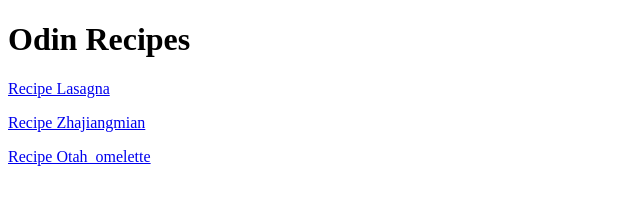
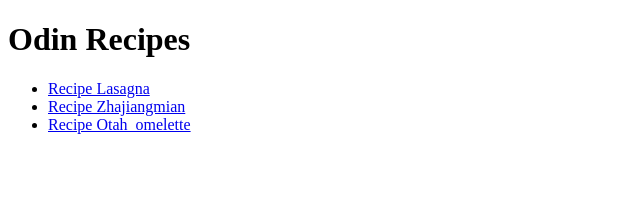
Before and after one commit to markymarkgao/odin-recipes, a plain HTML site: page index.html in a window 1280 px wide. Shown: the whole page, without its empty margins (0-640 px from the left). Drawn offline with Linux system fonts and the light colour scheme.

Commit message:
edit index.html version1.0

```diff
--- a/index.html
+++ b/index.html
@@ -7,9 +7,12 @@
 </head>
 <body>
     <h1>Odin Recipes</h1>
-    <p><a href="./recipes/lasagna.html" target="_blank" rel="noopener noreferrer">Recipe Lasagna</a></p>
-    <p><a href="./recipes/zhajiangmian.html" target="_blank" rel="noopener noreferrer">Recipe Zhajiangmian</a></p>
-    <p><a href="./recipes/otah_omelette.html" target="_blank" rel="noopener noreferrer">Recipe Otah_omelette</a></p>
+    <ul>
+        <li><a href="./recipes/lasagna.html" target="_blank" rel="noopener noreferrer">Recipe Lasagna</a></li>
+        <li><a href="./recipes/zhajiangmian.html" target="_blank" rel="noopener noreferrer">Recipe Zhajiangmian</a></li>
+        <li><a href="./recipes/otah_omelette.html" target="_blank" rel="noopener noreferrer">Recipe Otah_omelette</a></li>
+    </ul>
+
 
 </body>
 </html>
```
